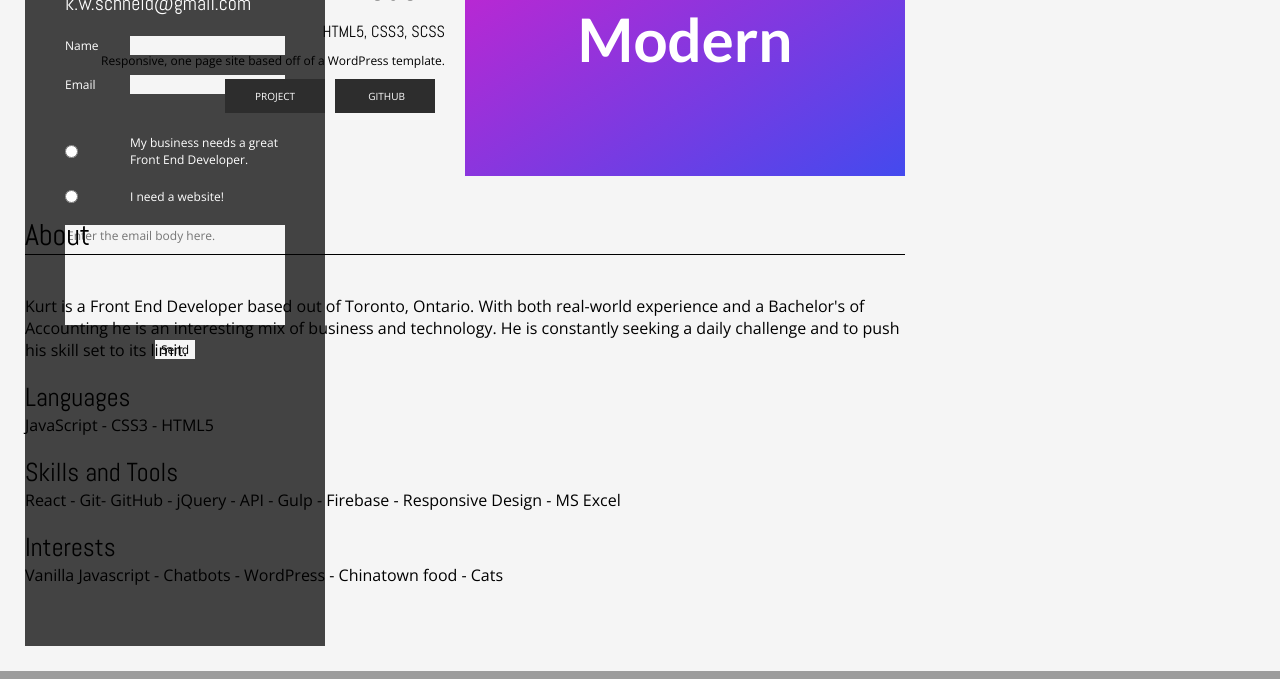
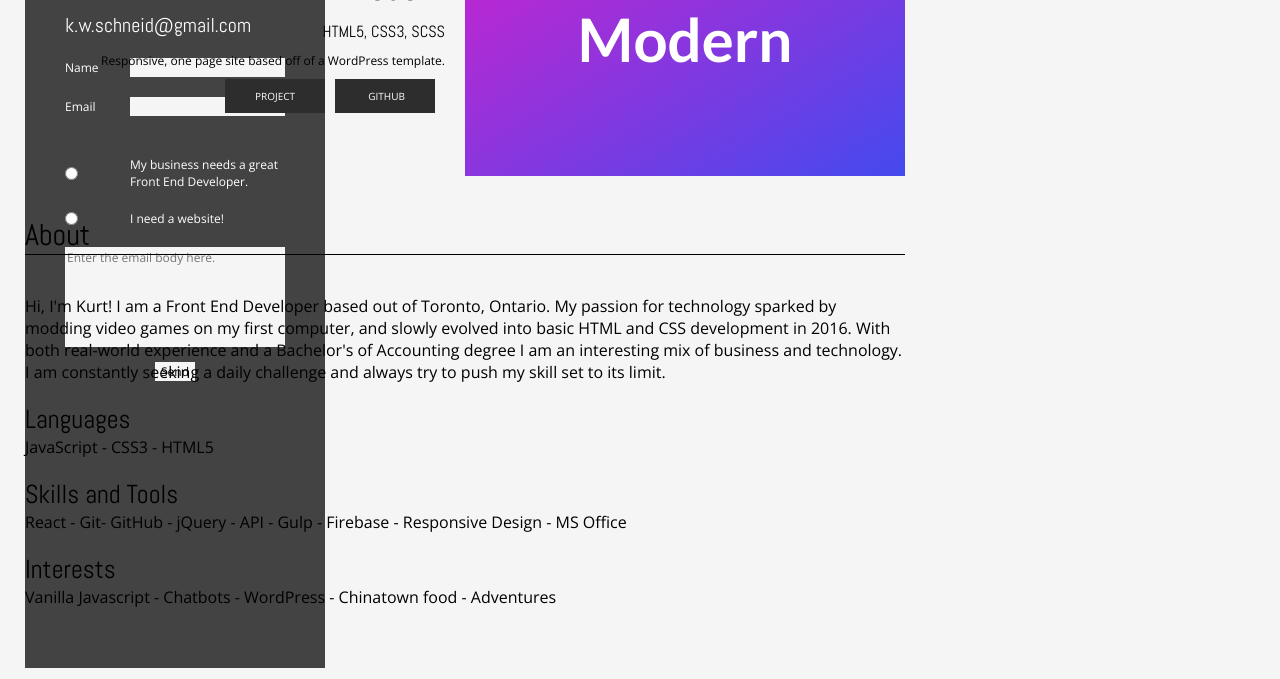
Before and after one commit to kurtwilliam/kurtwilliam, a website: page index.html in a window 1280 px wide. Shown: the part 1868-2547 px from the top of the page. Drawn offline with nearby package versions, Linux system fonts and the light colour scheme; files that its build step writes are made by us from their sources; a web font is replaced by a local one.

Commit message:
Updated bio and skills

```diff
--- a/index.html
+++ b/index.html
@@ -115,18 +115,18 @@
 
 			<div class="about">
 				<h3 id="about">About</h3>
-				<p>Kurt is a Front End Developer based out of Toronto, Ontario. With both real-world experience and a Bachelor's of Accounting he is an interesting mix of business and technology. He is constantly seeking a daily challenge and to push his skill set to its limit.</p>
+				<p>Hi, I'm Kurt! I am a Front End Developer based out of Toronto, Ontario. My passion for technology sparked by modding video games on my first computer, and slowly evolved into basic HTML and CSS development in 2016. With both real-world experience and a Bachelor's of Accounting degree I am an interesting mix of business and technology. I am constantly seeking a daily challenge and always try to push my skill set to its limit.</p>
 				<div class="aboutList">
 					<h4>Languages</h4>
 					<p>JavaScript - CSS3 - HTML5</p>
 				</div>
 				<div class="aboutList">
 					<h4>Skills and Tools</h4>
-					<p>React - Git- GitHub - jQuery - API - Gulp - Firebase - Responsive Design - MS Excel</p>
+					<p>React - Git- GitHub - jQuery - API - Gulp - Firebase - Responsive Design - MS Office</p>
 				</div>
 				<div class="aboutList">
 					<h4>Interests</h4>
-					<p>Vanilla Javascript - Chatbots - WordPress - Chinatown food - Cats</p>
+					<p>Vanilla Javascript - Chatbots - WordPress - Chinatown food - Adventures</p>
 				</div>
 			</div><!-- /.about -->
 		</section>
```
